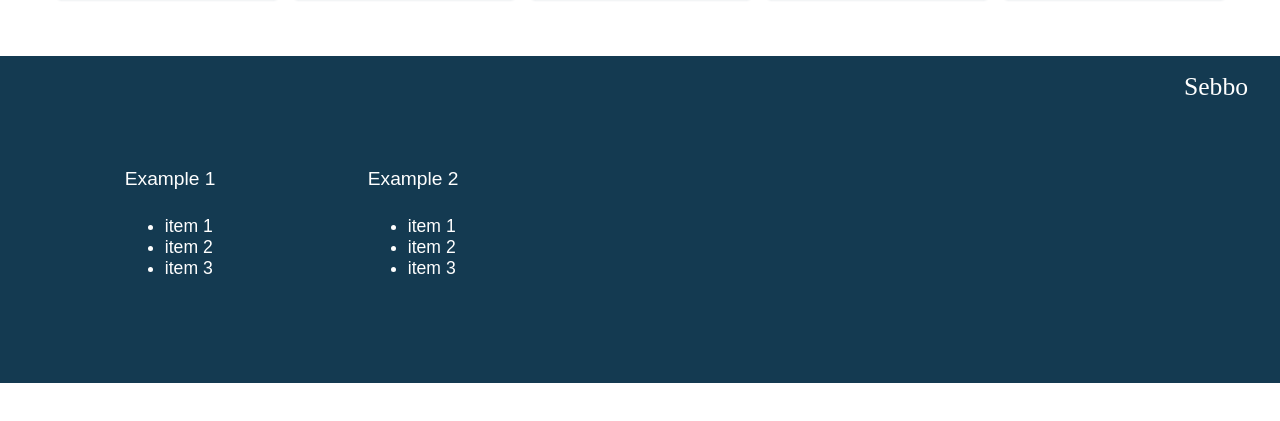
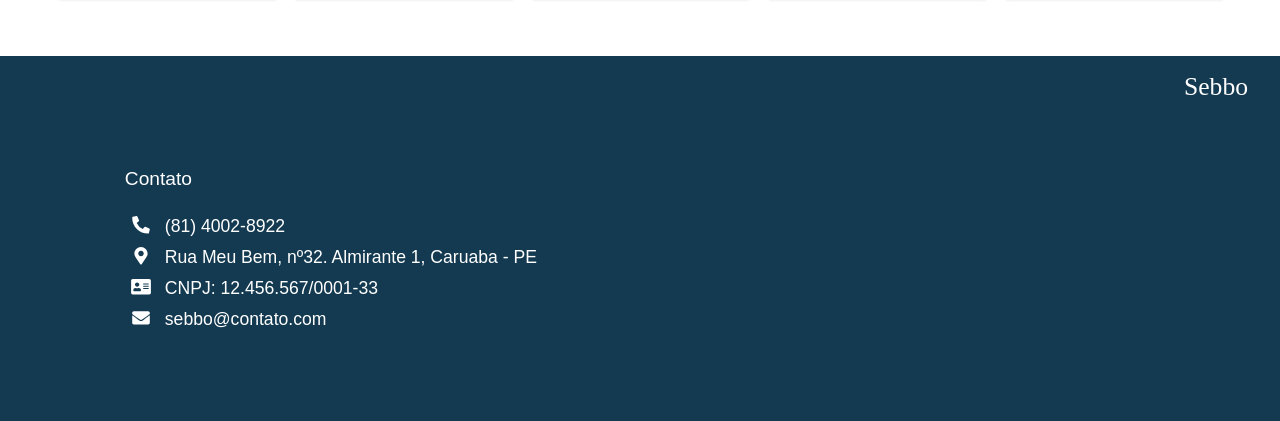
Before and after one commit to Wili-Souza/sebbo_frontend, an Angular app: page /home in a window 1280 px wide. Shown: the part 979-1400 px from the top of the page. Before the commit the page ends 1362 px from the top, so only its background shows below. Built offline with nearby package versions, Linux system fonts and the light colour scheme; a web font is replaced by a local one.

Commit message:
add data to footer

```diff
--- a/src/app/shared/components/footer/footer.component.html
+++ b/src/app/shared/components/footer/footer.component.html
@@ -3,6 +3,7 @@
         <h4 class="section-title">{{ section.title }}</h4>
         <ul>
             <li *ngFor="let item of section.items">
+                <fa-icon class="icon" [icon]="icons[item.icon]"></fa-icon>
                 <a [href]="item.url">{{ item.value }}</a>
             </li>
         </ul>
--- a/src/app/shared/components/footer/footer.component.scss
+++ b/src/app/shared/components/footer/footer.component.scss
@@ -16,6 +16,25 @@
     gap: 5%;
 
     .section {
+        ul {
+            list-style-type: none;
+            margin: 0;
+            padding-left: 1rem;
+
+            li {
+                position: relative;
+                padding-left: 1.5rem;
+                margin-bottom: 10px;
+
+                .icon {
+                    position: absolute;
+                    left: 0;
+                    transform: translateX(-50%);
+                    color: var(--light-background) !important;
+                }
+            }
+        }
+
         a {
             text-decoration: none;
         }
--- a/src/app/shared/components/footer/footer.component.ts
+++ b/src/app/shared/components/footer/footer.component.ts
@@ -1,4 +1,5 @@
 import { Component, Input, OnInit } from '@angular/core';
+import { faAddressCard, faEnvelope, faEnvelopeOpen, faEnvelopeOpenText, faInfo, faLocationArrow, faMailBulk, faMap, faMapMarked, faMapMarker, faMapMarkerAlt, faPen, faPencilAlt, faPhone, faPhoneAlt, IconDefinition } from '@fortawesome/free-solid-svg-icons';
 import { FooterSection } from '../../models/footer-section';
 
 
@@ -11,6 +12,13 @@ export class FooterComponent implements OnInit {
   @Input() topElement?: HTMLElement;
   @Input() sections?: FooterSection[];
 
+  icons: { [key: string]: IconDefinition } = {
+    phone: faPhoneAlt,
+    address: faMapMarkerAlt,
+    cnpj: faAddressCard,
+    email: faEnvelope
+  }
+
   constructor() { }
 
   ngOnInit(): void {
--- a/src/assets/data/footer-sections.ts
+++ b/src/assets/data/footer-sections.ts
@@ -1,18 +1,22 @@
+import { faAddressCard, faPen, faPhone } from "@fortawesome/free-solid-svg-icons";
+
+
 export const footerSections = [
     {
-        title: "Example 1",
+        title: "Contato",
         items: [
-            { value: "item 1", url: "https://www.google.com" },
-            { value: "item 2", url: "https://www.google.com" },
-            { value: "item 3", url: "https://www.google.com" },
+            { value: "(81) 4002-8922", url: "", icon: "phone"},
+            { value: "Rua Meu Bem, nº32. Almirante 1, Caruaba - PE", url: "", icon: "address" },
+            { value: "CNPJ: 12.456.567/0001-33", url: "", icon: "cnpj" },
+            { value: "sebbo@contato.com", url: "", icon: "email" },
         ]
     },
-    {
-        title: "Example 2",
-        items: [
-            { value: "item 1", url: "https://www.google.com" },
-            { value: "item 2", url: "https://www.google.com" },
-            { value: "item 3", url: "https://www.google.com" },
-        ]
-    }
+    // {
+    //     title: "Nossas mídias",
+    //     items: [
+    //         { value: "item 1", url: "https://www.google.com" },
+    //         { value: "item 2", url: "https://www.google.com" },
+    //         { value: "item 3", url: "https://www.google.com" },
+    //     ]
+    // }
 ]
--- a/src/styles.scss
+++ b/src/styles.scss
@@ -21,6 +21,9 @@ a {
 
 * {
     font-family: 'Akshar', sans-serif;
+}
+
+h1, h2, h3, h4, h5, p, span {
     color: var(--base);
 }
 
```
Also changed, not shown: src/app/shared/models/footer-section.ts (+5 -2 lines).
